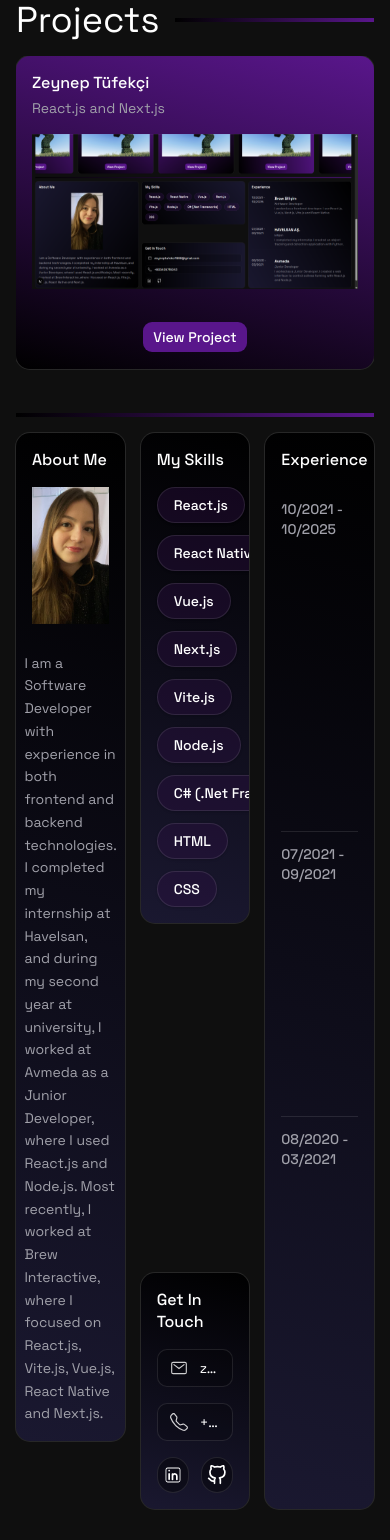
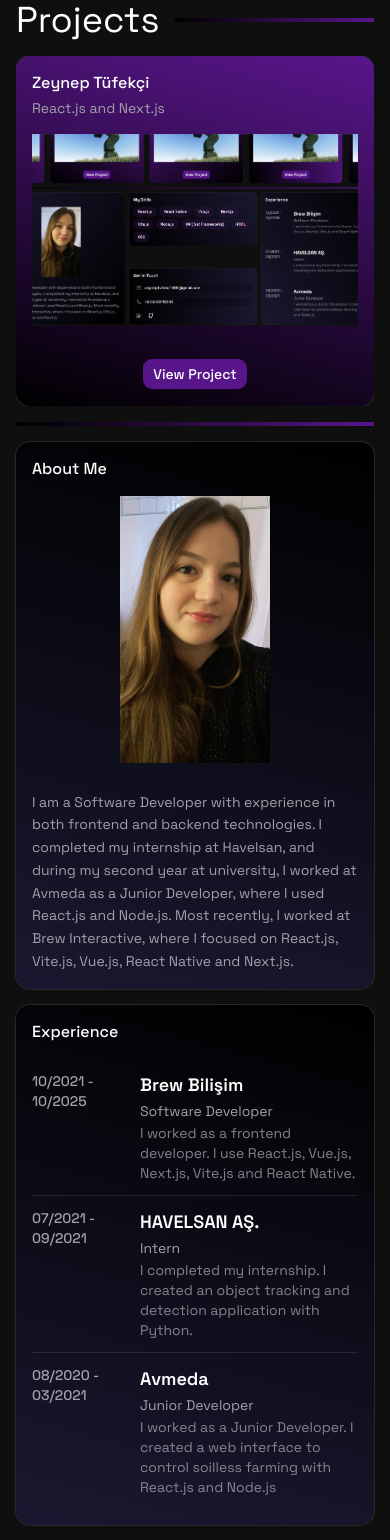
Before and after one commit to zeyneptufekci99/zeynep-tufekci, a Next.js app: page / in a window 390 px wide. Shown: the part 860-2400 px from the top of the page. Built offline with nearby package versions, Linux system fonts and the light colour scheme.

Commit message:
fix: fix for responsive design

```diff
--- a/components/custom/info-container.tsx
+++ b/components/custom/info-container.tsx
@@ -16,10 +16,11 @@ export const InfoContainer = () => {
   };
   return (
     <div className="flex flex-col gap-4 pb-6  mb-6">
-      <div className="grid grid-cols-3 gap-4 h-fit items-stretch">
+      <div className="flex flex-col md:grid md:grid-cols-3 gap-4 h-fit items-stretch">
         <div className="rounded-xl h-full">
           <InfoCard
-            contentClassName="item-center justify-center flex flex-col"
+            className="h-full"
+            contentClassName="item-center justify-center flex flex-col h-full"
             title="About Me"
           >
             <div className="flex flex-col gap-4 items-center justify-center">
@@ -27,6 +28,40 @@ export const InfoContainer = () => {
               <div className="mt-3 text-sm leading-relaxed text-muted-foreground">
                 {aboutMe.info}
               </div>
+            </div>
+          </InfoCard>
+        </div>
+
+        <div className="rounded-xl h-full">
+          <InfoCard
+            contentClassName="h-full"
+            title="Experience"
+            className="h-full"
+          >
+            <div className="flex flex-col text-sm items-center w-full justify-between h-full">
+              {experience.map((item, index) => (
+                <div
+                  key={`${item.company}-${item.time}-${item.title}`}
+                  className={`flex gap-3 py-3 w-full ${
+                    index !== experience.length - 1
+                      ? "border-b border-white/10"
+                      : ""
+                  }`}
+                >
+                  <div className="w-24 shrink-0 text-sm font-medium text-muted-foreground">
+                    {item.time}
+                  </div>
+                  <div className="flex flex-col gap-0.5">
+                    <div className="text-lg font-semibold">{item.company}</div>
+                    <div className="text-sm text-muted-foreground">
+                      {item.title}
+                    </div>
+                    <div className="text-sm text-muted-foreground/80">
+                      {item.description}
+                    </div>
+                  </div>
+                </div>
+              ))}
             </div>
           </InfoCard>
         </div>
@@ -106,40 +141,6 @@ export const InfoContainer = () => {
             </div>
           </InfoCard>
         </div>
-
-        <div className="rounded-xl h-full">
-          <InfoCard
-            contentClassName="h-full"
-            title="Experience"
-            className="h-full"
-          >
-            <div className="flex flex-col text-sm items-center w-full justify-between h-full">
-              {experience.map((item, index) => (
-                <div
-                  key={`${item.company}-${item.time}-${item.title}`}
-                  className={`flex gap-3 py-3 w-full ${
-                    index !== experience.length - 1
-                      ? "border-b border-white/10"
-                      : ""
-                  }`}
-                >
-                  <div className="w-24 shrink-0 text-sm font-medium text-muted-foreground">
-                    {item.time}
-                  </div>
-                  <div className="flex flex-col gap-0.5">
-                    <div className="text-lg font-semibold">{item.company}</div>
-                    <div className="text-sm text-muted-foreground">
-                      {item.title}
-                    </div>
-                    <div className="text-sm text-muted-foreground/80">
-                      {item.description}
-                    </div>
-                  </div>
-                </div>
-              ))}
-            </div>
-          </InfoCard>
-        </div>
       </div>
     </div>
   );
--- a/components/custom/project-card.tsx
+++ b/components/custom/project-card.tsx
@@ -34,10 +34,7 @@ export const ProjectCard = ({
   description,
   className,
 }: IProjectCard) => {
-  const bg = generateBG({
-    max: 260,
-    min: 140,
-  });
+  const bg = generateBG();
 
   return (
     <Card className={className} style={bg}>
@@ -60,14 +57,15 @@ export const ProjectCard = ({
         >
           {images.map((item) => (
             <SwiperSlide key={item.id} className="!h-auto">
-              <Image
-                width={0}
-                height={0}
-                sizes="100vw"
-                style={{ width: "100%", height: "auto" }}
-                src={item.url}
-                alt={`${projectName}-${item.id}`}
-              />
+              <div className="relative w-full h-48">
+                <Image
+                  fill
+                  sizes="100vw"
+                  style={{ objectFit: "cover" }}
+                  src={item.url}
+                  alt={`${projectName}-${item.id}`}
+                />
+              </div>
             </SwiperSlide>
           ))}
         </Swiper>
```
